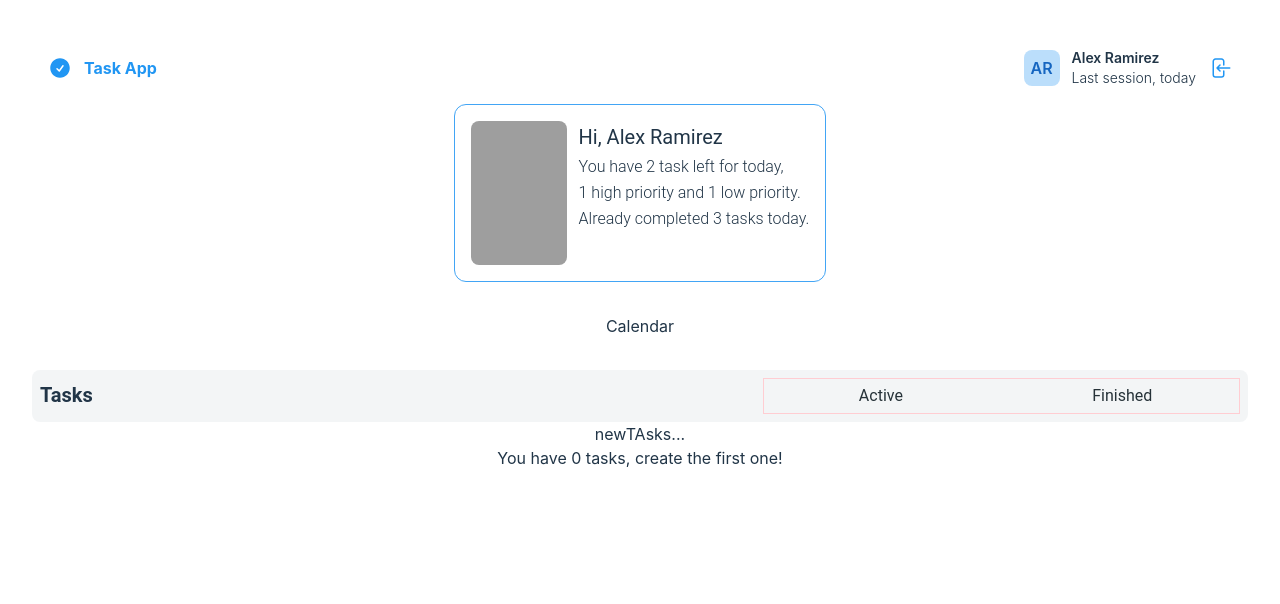
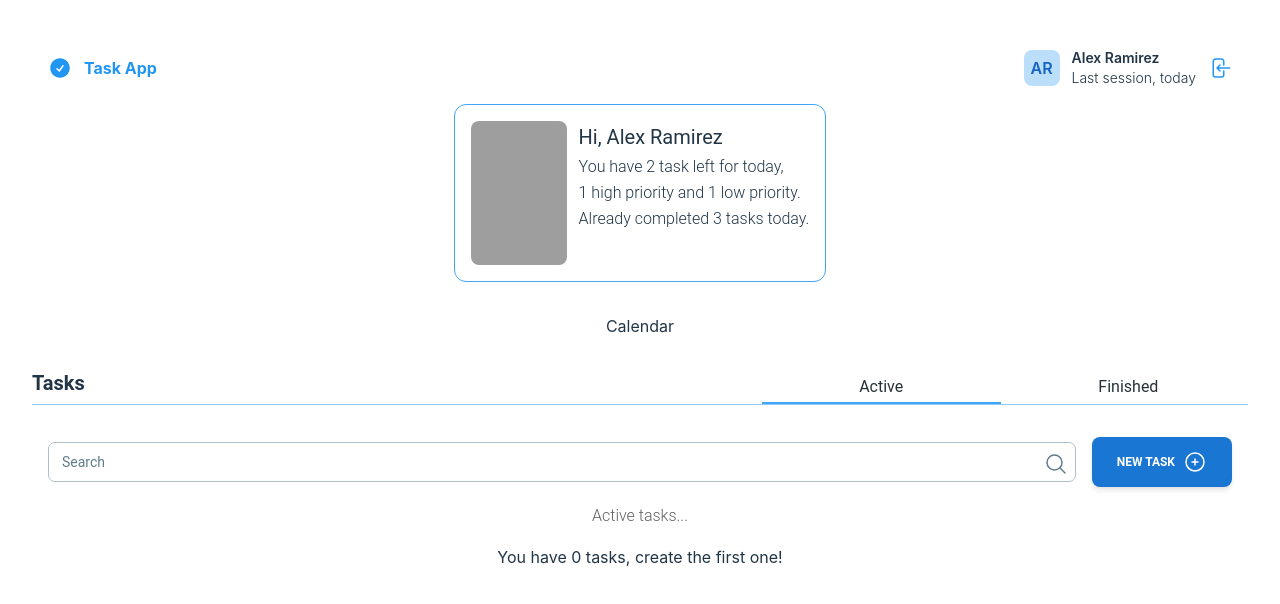
Before and after one commit to Evitalires/Task, a React (Vite) app: page / in a window 1280 px wide. Shown: the top 604 px of the page. Built offline with nearby package versions, Linux system fonts and the light colour scheme; grey boxes are pictures that could not be loaded.

Commit message:
Adding Icons and editing layout for searchTask

```diff
--- a/src/Components/Header/index.jsx
+++ b/src/Components/Header/index.jsx
@@ -1,4 +1,4 @@
-import { LogOut } from "../Icons"
+import { IconLogOut } from "../Icons"
 import Logo from "../Logo"
 import UserPreview from "../UserPreview"
 
@@ -9,7 +9,7 @@ function Header() {
       <Logo></Logo>
       <div className="flex gap-3 justify-center items-center">
         <UserPreview />
-        <LogOut className="text-blue-500" />
+        <IconLogOut className="text-blue-500" />
       </div>
     </header>
   )
--- a/src/Components/Icons/index.jsx
+++ b/src/Components/Icons/index.jsx
@@ -1,5 +1,5 @@
 
-export function Check({ fill = "currentColor" }) {
+export function IconCheck({ fill = "currentColor" }) {
   return (
     <svg xmlns="http://www.w3.org/2000/svg" viewBox="0 0 24 24" fill={fill} className="w-6 h-6">
       <path fillRule="evenodd" d="M2.25 12c0-5.385 4.365-9.75 9.75-9.75s9.75 4.365 9.75 9.75-4.365 9.75-9.75 9.75S2.25 17.385 2.25 12zm13.36-1.814a.75.75 0 10-1.22-.872l-3.236 4.53L9.53 12.22a.75.75 0 00-1.06 1.06l2.25 2.25a.75.75 0 001.14-.094l3.75-5.25z" clipRule="evenodd" />
@@ -7,10 +7,34 @@ export function Check({ fill = "currentColor" }) {
 
   )
 }
-export function LogOut({ className }) {
+export function IconLogOut({ className }) {
   return (
     <svg xmlns="http://www.w3.org/2000/svg" fill="none" viewBox="0 0 24 24" strokeWidth={1.5} stroke="currentColor" className={className + " w-6 h-6"}>
       <path strokeLinecap="round" strokeLinejoin="round" d="M15.75 9V5.25A2.25 2.25 0 0013.5 3h-6a2.25 2.25 0 00-2.25 2.25v13.5A2.25 2.25 0 007.5 21h6a2.25 2.25 0 002.25-2.25V15M12 9l-3 3m0 0l3 3m-3-3h12.75" />
     </svg>
   )
 }
+export function IconAdd({ className }) {
+  return (
+    <svg xmlns="http://www.w3.org/2000/svg" fill="none" viewBox="0 0 24 24" strokeWidth={1.5} stroke="currentColor" className={className + " w-6 h-6"}>
+      <path strokeLinecap="round" strokeLinejoin="round" d="M15.75 9V5.25A2.25 2.25 0 0013.5 3h-6a2.25 2.25 0 00-2.25 2.25v13.5A2.25 2.25 0 007.5 21h6a2.25 2.25 0 002.25-2.25V15M12 9l-3 3m0 0l3 3m-3-3h12.75" />
+    </svg>
+  )
+}
+
+export function IconPlusCircle() {
+  return (
+    <svg xmlns="http://www.w3.org/2000/svg" fill="none" viewBox="0 0 24 24" strokeWidth={1.5} stroke="currentColor" className="w-6 h-6">
+      <path strokeLinecap="round" strokeLinejoin="round" d="M12 9v6m3-3H9m12 0a9 9 0 11-18 0 9 9 0 0118 0z" />
+    </svg>
+  )
+}
+
+export function IconMagniFyingGlass() {
+  return (
+    <svg xmlns="http://www.w3.org/2000/svg" fill="none" viewBox="0 0 24 24" strokeWidth={1.5} stroke="currentColor" className="w-6 h-6">
+      <path strokeLinecap="round" strokeLinejoin="round" d="M21 21l-5.197-5.197m0 0A7.5 7.5 0 105.196 5.196a7.5 7.5 0 0010.607 10.607z" />
+    </svg>
+
+  )
+}
--- a/src/Components/Logo/index.jsx
+++ b/src/Components/Logo/index.jsx
@@ -1,9 +1,9 @@
-import { Check } from "../Icons"
+import { IconCheck } from "../Icons"
 
 function Logo() {
   return (
     <picture className="flex font-bold gap-3 text-blue-500">
-      <Check />
+      <IconCheck />
       <p>Task App</p>
     </picture>
   )
--- /dev/null
+++ b/src/Components/NewTask/index.jsx
@@ -0,0 +1,16 @@
+import { Button } from "@material-tailwind/react"
+import { IconPlusCircle } from "../Icons"
+import { useContext } from "react"
+import { TasksContext } from "../../Context"
+
+
+
+export function NewTask() {
+  const { setOpenModal } = useContext(TasksContext)
+  return (
+    <Button onClick={() => setOpenModal(true)} className="flex items-center gap-2 min-w-fit bg-blue-700 ">
+      New Task{" "}
+      <IconPlusCircle />
+    </Button>
+  )
+}
--- a/src/Components/SearchTasks/index.jsx
+++ b/src/Components/SearchTasks/index.jsx
@@ -5,20 +5,32 @@ import { List } from "../../List"
 import { TasksLoading } from "../../TasksLoading"
 import { TasksError } from "../../TasksError"
 import { Task } from "../../Task"
+import { NewTask } from "../NewTask"
+
+function SearchTaskHeader() {
+  const {
+    searchValue,
+    setSearchValue,
+  } = useContext(TasksContext)
+  return (
+    <div className="flex gap-4  justify-between items-center">
+      <Search searchValue={searchValue} setSearchValue={setSearchValue} />
+      <NewTask />
+    </div>
+  )
+}
 
 export default function SearchTasks() {
   const {
     error,
-    searchValue,
-    setSearchValue,
     setCompleted,
     deleteTask,
     loading,
     searchTask,
   } = useContext(TasksContext)
   return (
-    <>
-      <Search searchValue={searchValue} setSearchValue={setSearchValue} />
+    <section className="flex flex-col gap-4 borde">
+      <SearchTaskHeader />
       <List>
         {loading && <TasksLoading />}
         {error && <TasksError />}
@@ -34,6 +46,6 @@ export default function SearchTasks() {
           ))
         }
       </List>
-    </>
+    </section>
   )
 }
--- a/src/Components/TaskPreview/index.jsx
+++ b/src/Components/TaskPreview/index.jsx
@@ -10,9 +10,7 @@ import {
 import TaskPreviewFinished from "../TaskPreviewFinished";
 import TaskPreviewActive from "../TaskPreviewActive";
 
-
 export default function TaskPreview() {
-
 
   const data = [
     {
@@ -28,10 +26,14 @@ export default function TaskPreview() {
   ]
   return (
     <section className="w-full">
-      <Tabs value="Active" >
-        <TabsHeader className="p-2 items-center gap-2">
+      <Tabs value="ACTIVE" className="flex flex-col gap-4" >
+        <TabsHeader
+          className="rounded-none border-b border-blue-200 bg-transparent p-0"
+          indicatorProps={{
+            className: "bg-transparent border-b-2 border-blue-400 shadow-none rounded-none",
+          }}>
           <Typography variant="h5" className="text-left w-3/5" >Tasks</Typography>
-          <Typography className="flex  gap-2 w-2/5 border border-red-100">
+          <Typography className="flex  gap-2 w-2/5">
             {data.map(({ label, value }) => (
               <Tab key={value} value={value}>
                 {label}
@@ -40,8 +42,7 @@ export default function TaskPreview() {
           </Typography>
 
         </TabsHeader>
-        <TabsBody>
-          newTAsks...
+        <TabsBody className="flex flex-col gap-4" >
           {data.map(({ value, Element }) => (
             <TabPanel key={value} value={value}>
               {Element}
--- a/src/Components/TaskPreviewActive/index.jsx
+++ b/src/Components/TaskPreviewActive/index.jsx
@@ -2,6 +2,9 @@ import SearchTask from "../SearchTasks"
 
 export default function TaskPreviewActive() {
   return (
-    <SearchTask />
+    <p>
+      <SearchTask />
+      Active tasks...
+    </p>
   )
 }
--- a/src/Components/TaskPreviewFinished/index.jsx
+++ b/src/Components/TaskPreviewFinished/index.jsx
@@ -1,9 +1,10 @@
-import { useContext } from "react"
-import { TasksContext } from "../../Context"
+import SearchTasks from "../SearchTasks"
 
 export default function TaskPreviewFinished() {
-  const { setOpenModal } = useContext(TasksContext)
   return (
-    <button onClick={() => setOpenModal(true)}>Create new task</button>
+    <p>
+      <SearchTasks />
+      Finished tasks...
+    </p>
   )
 }
--- a/src/Search/index.jsx
+++ b/src/Search/index.jsx
@@ -1,11 +1,17 @@
+import { Input } from "@material-tailwind/react";
+import { IconMagniFyingGlass } from "../Components/Icons";
+
 function Search({ searchValue, setSearchValue }) {
   return (
-    <article className="w-full" >
-      <input
+    <div className="w-full">
+      <Input
+        label="Search"
+        color="blue"
+        icon={<IconMagniFyingGlass />}
         value={searchValue}
         onChange={e => setSearchValue(e.target.value)}
-        className='p-4 max-w-4/6 w-80 rounded-md border-2   border-none outline-none focus:outline-violet-700 focus:border-violet-700 ' type="search" placeholder='search' />
-    </article>
+      />
+    </div>
   )
 }
 
```
